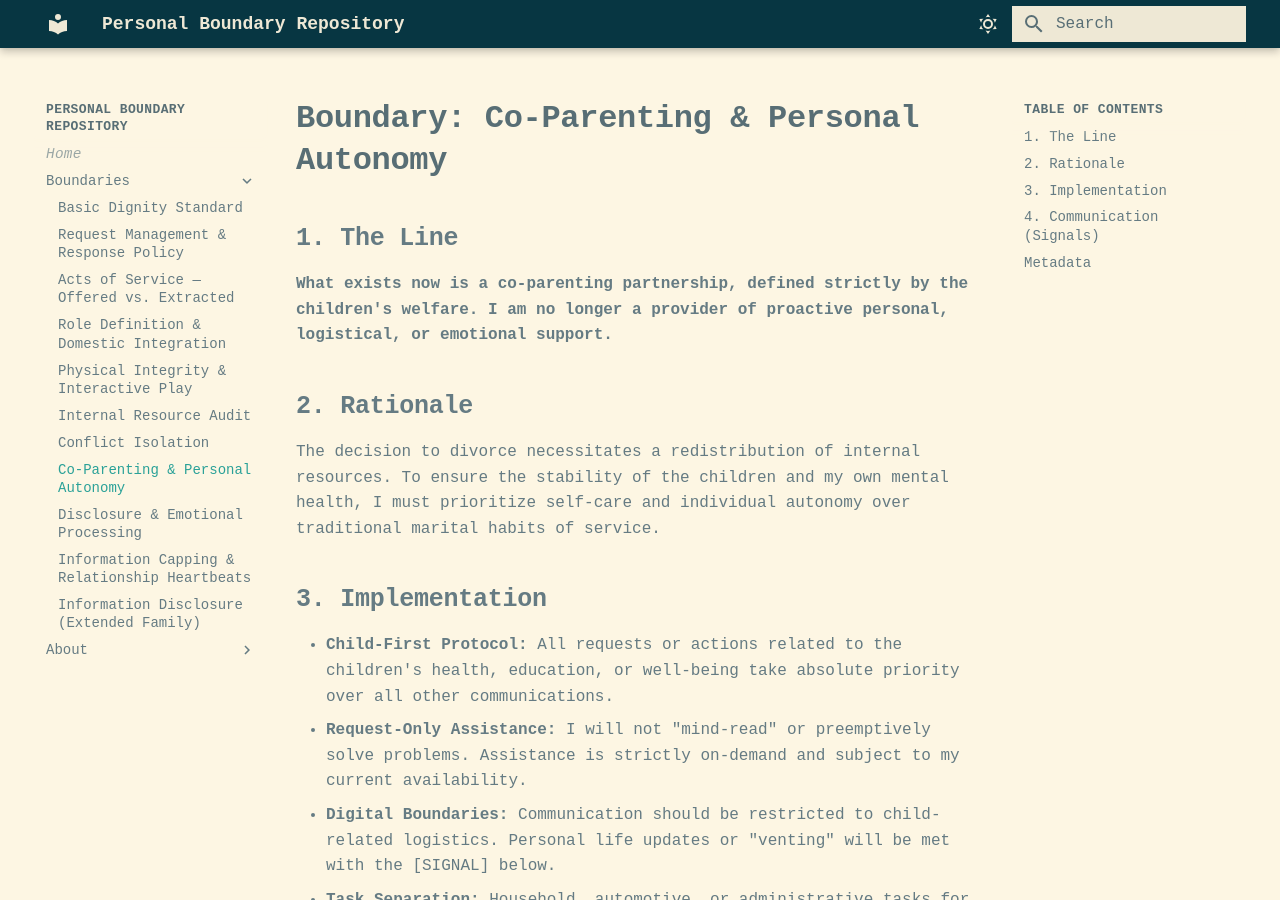
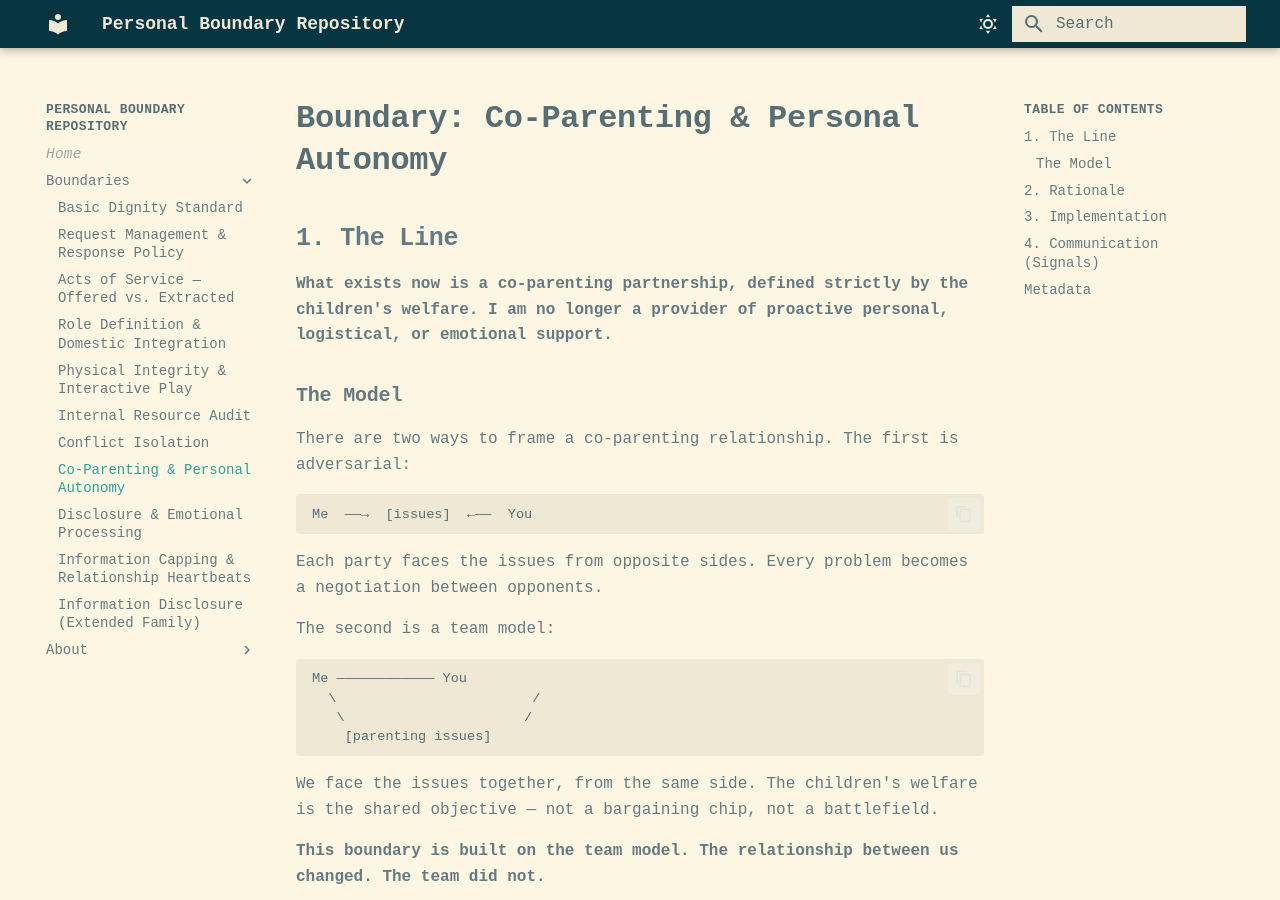
Before and after one commit to pcop00/personal-boundaries, an MkDocs documentation site: the page built from docs/co-parenting-and-personal-autonomy.md, in a window 1280 px wide and 900 px high. Built offline with MkDocs 1.6.1 and Material for MkDocs 9.7.7, drawn with Linux system fonts in a browser that asks for light colours.

Commit message:
Add team model framing to co-parenting boundary intro
Co-Authored-By: Claude Sonnet 4.6 <noreply@anthropic.com>

````diff
--- a/docs/co-parenting-and-personal-autonomy.md
+++ b/docs/co-parenting-and-personal-autonomy.md
@@ -3,6 +3,29 @@
 ## 1. The Line
 
 **What exists now is a co-parenting partnership, defined strictly by the children's welfare. I am no longer a provider of proactive personal, logistical, or emotional support.**
+
+### The Model
+
+There are two ways to frame a co-parenting relationship. The first is adversarial:
+
+```
+Me  ——→  [issues]  ←——  You
+```
+
+Each party faces the issues from opposite sides. Every problem becomes a negotiation between opponents.
+
+The second is a team model:
+
+```
+Me ———————————— You
+  \                        /
+   \                      /
+    [parenting issues]
+```
+
+We face the issues together, from the same side. The children's welfare is the shared objective — not a bargaining chip, not a battlefield.
+
+**This boundary is built on the team model. The relationship between us changed. The team did not.**
 
 ## 2. Rationale
 
````
